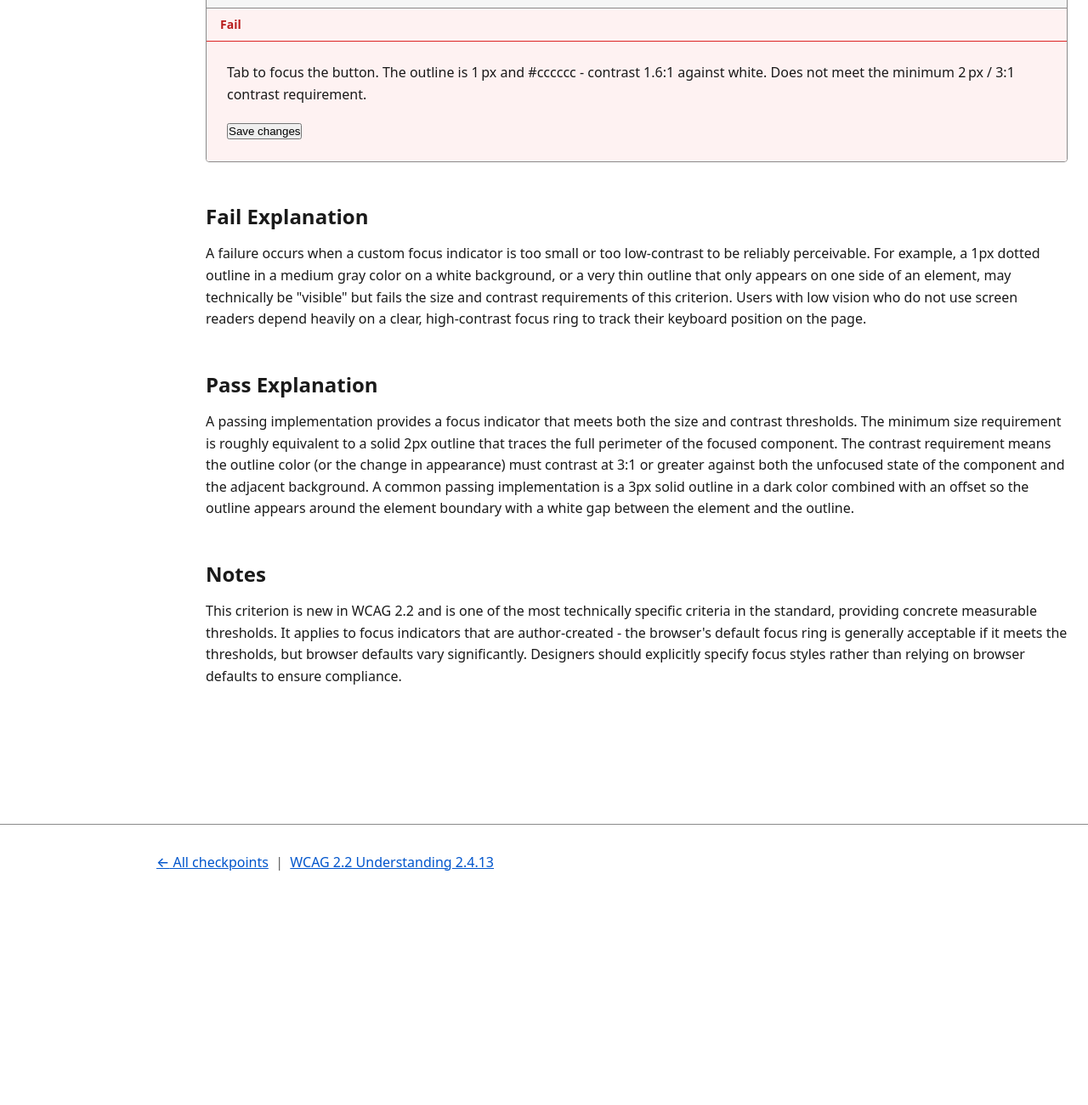
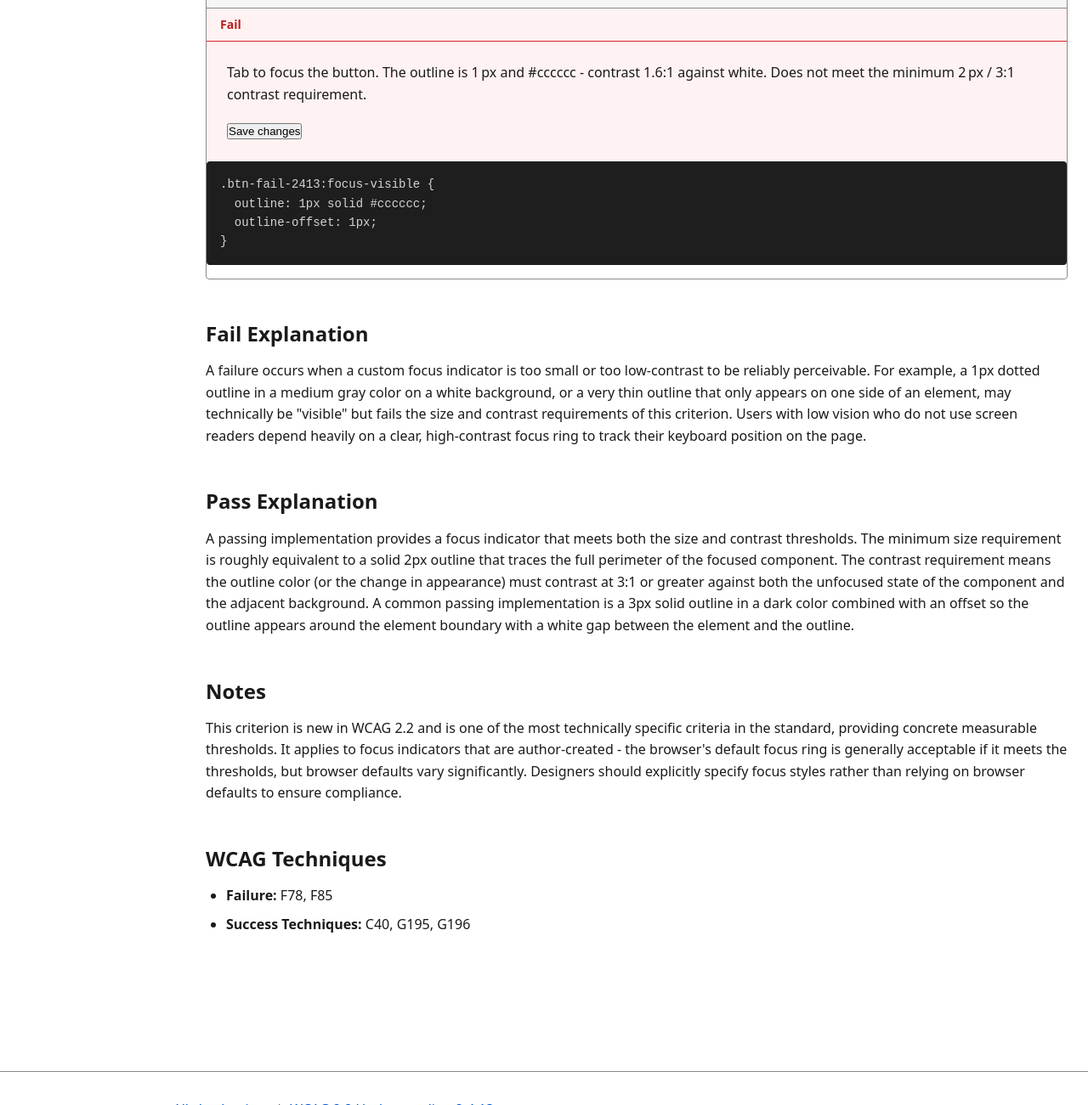
Before and after one commit to TonciZ/a11y-wcag-demo, a plain HTML site: page checkpoints/2-4-13-focus-appearance.html in a window 1280 px wide. Shown: the part 1013-2314 px from the top of the page at 85% size. Before the commit the page ends 2073 px from the top, so only its background shows below. Drawn offline with Linux system fonts and the light colour scheme.

Commit message:
feat(04-16): implement code blocks and technique codes for 2.4.13 focus appearance
- Add synchronized code block display (fail/pass states)
- Add WCAG technique codes (F78, F85, C40, G195, G196)
- Passes CHECKLIST.md items 2 and 4

```diff
--- a/checkpoints/2-4-13-focus-appearance.html
+++ b/checkpoints/2-4-13-focus-appearance.html
@@ -98,6 +98,21 @@
             </div>
           </div>
         </div>
+
+        <!-- Code display blocks -->
+        <div data-demo-code="fail">
+          <pre><code>.btn-fail-2413:focus-visible {
+  outline: 1px solid #cccccc;
+  outline-offset: 1px;
+}</code></pre>
+        </div>
+
+        <div data-demo-code="pass" hidden>
+          <pre><code>.btn-pass-2413:focus-visible {
+  outline: 3px solid #0055cc;
+  outline-offset: 2px;
+}</code></pre>
+        </div>
       </div>
     </section>
 
@@ -116,6 +131,14 @@
       <p>This criterion is new in WCAG 2.2 and is one of the most technically specific criteria in the standard, providing concrete measurable thresholds. It applies to focus indicators that are author-created - the browser's default focus ring is generally acceptable if it meets the thresholds, but browser defaults vary significantly. Designers should explicitly specify focus styles rather than relying on browser defaults to ensure compliance.</p>
     </section>
 
+    <section class="content-section" aria-labelledby="techniques-heading">
+      <h2 id="techniques-heading">WCAG Techniques</h2>
+      <ul>
+        <li><strong>Failure:</strong> F78, F85</li>
+        <li><strong>Success Techniques:</strong> C40, G195, G196</li>
+      </ul>
+    </section>
+
   </main>
 
   <footer class="site-footer" role="contentinfo">
```
